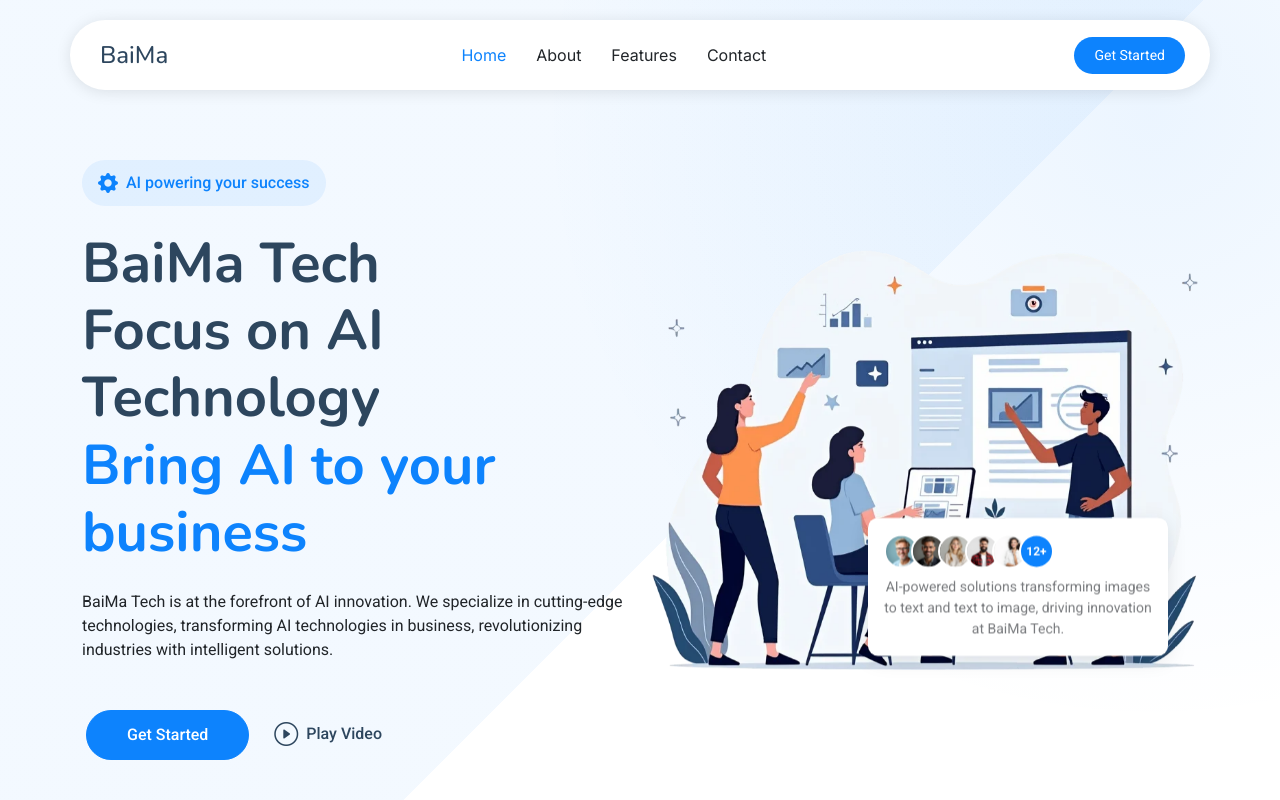
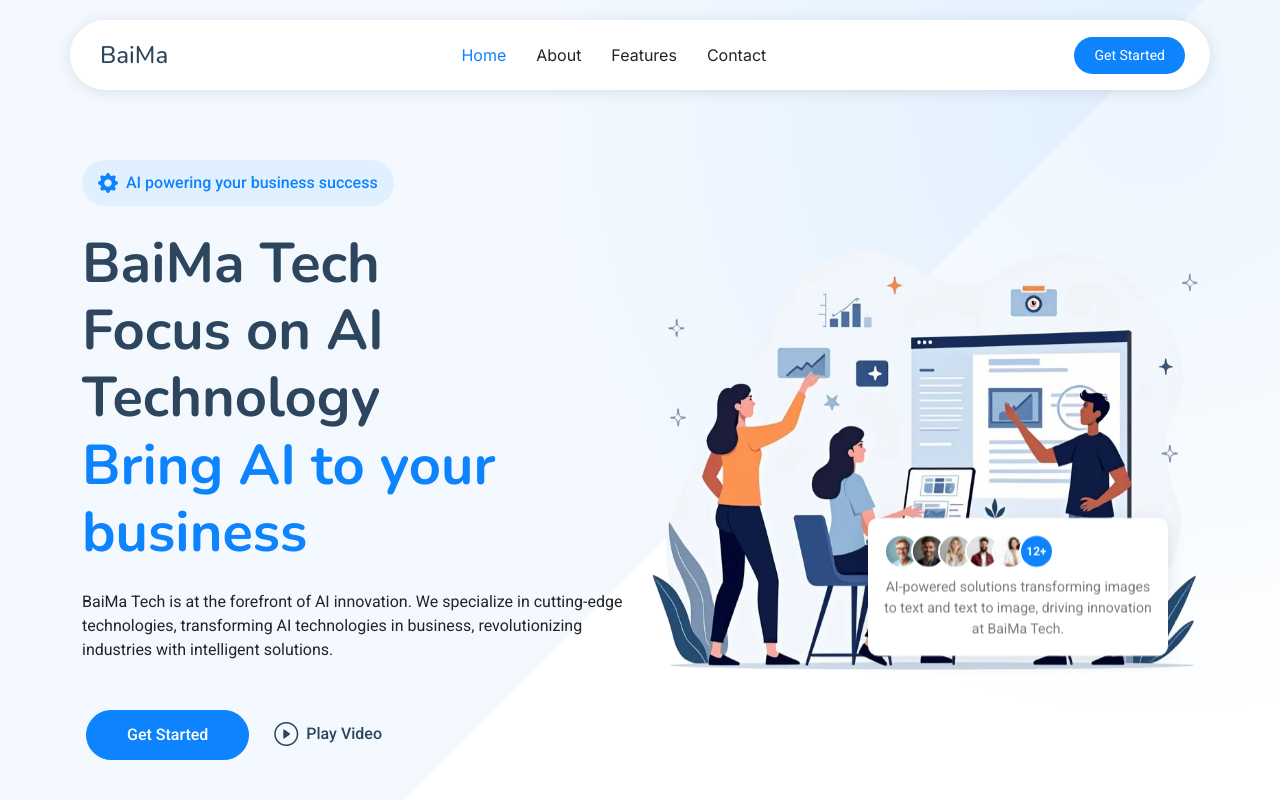
Before and after one commit to mpckkk/AICyto, a plain HTML site: page index.html in a window 1280 px wide. Shown: the top 800 px of the page. Drawn offline with nearby package versions, Linux system fonts and the light colour scheme.

Commit message:
Update index.html

```diff
--- a/index.html
+++ b/index.html
@@ -75,7 +75,7 @@
             <div class="hero-content" data-aos="fade-up" data-aos-delay="200">
               <div class="company-badge mb-4">
                 <i class="bi bi-gear-fill me-2"></i>
-                AI powering your success
+                AI powering your business success
               </div>
 
               <h1 class="mb-4">
```
